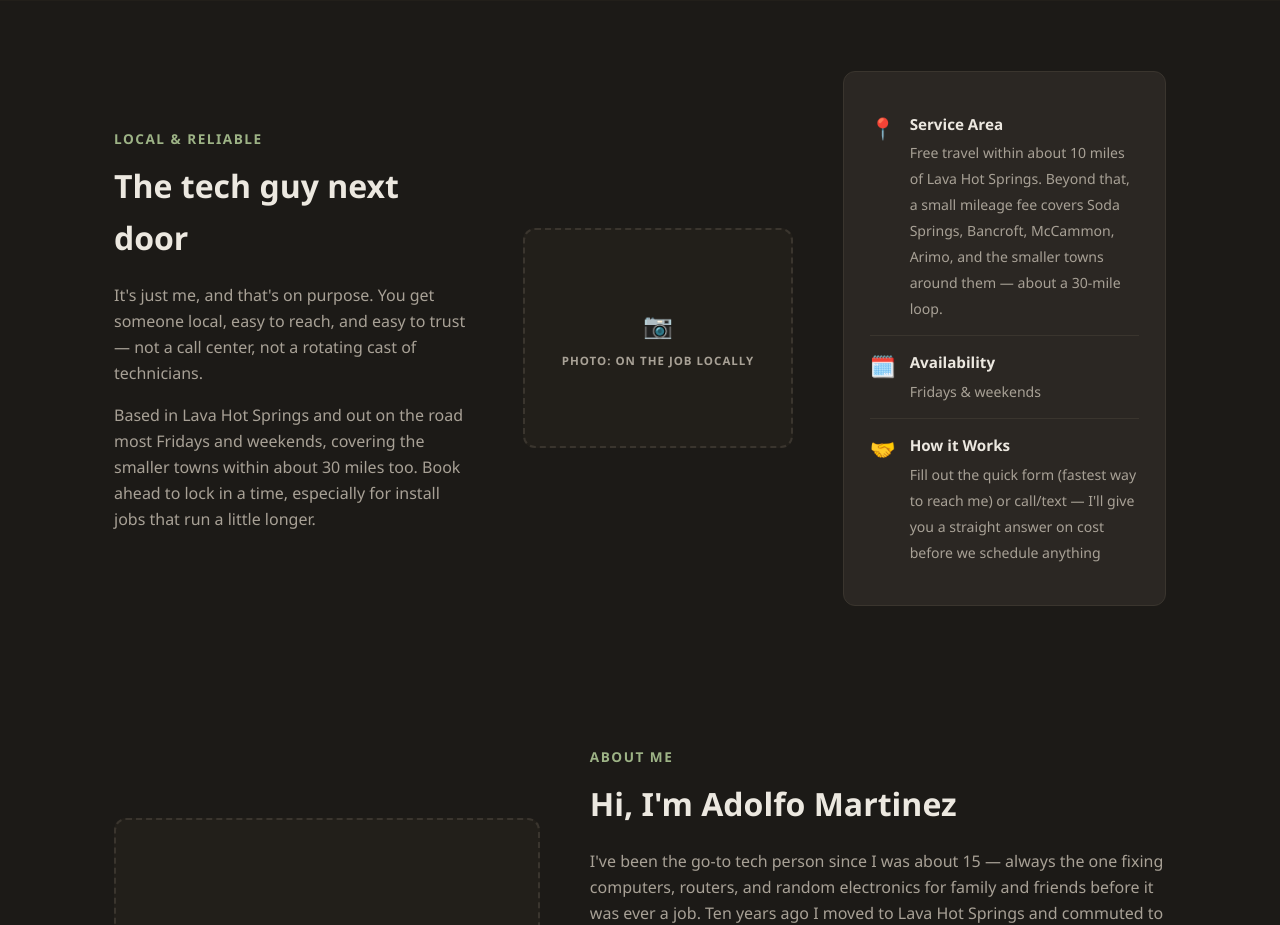
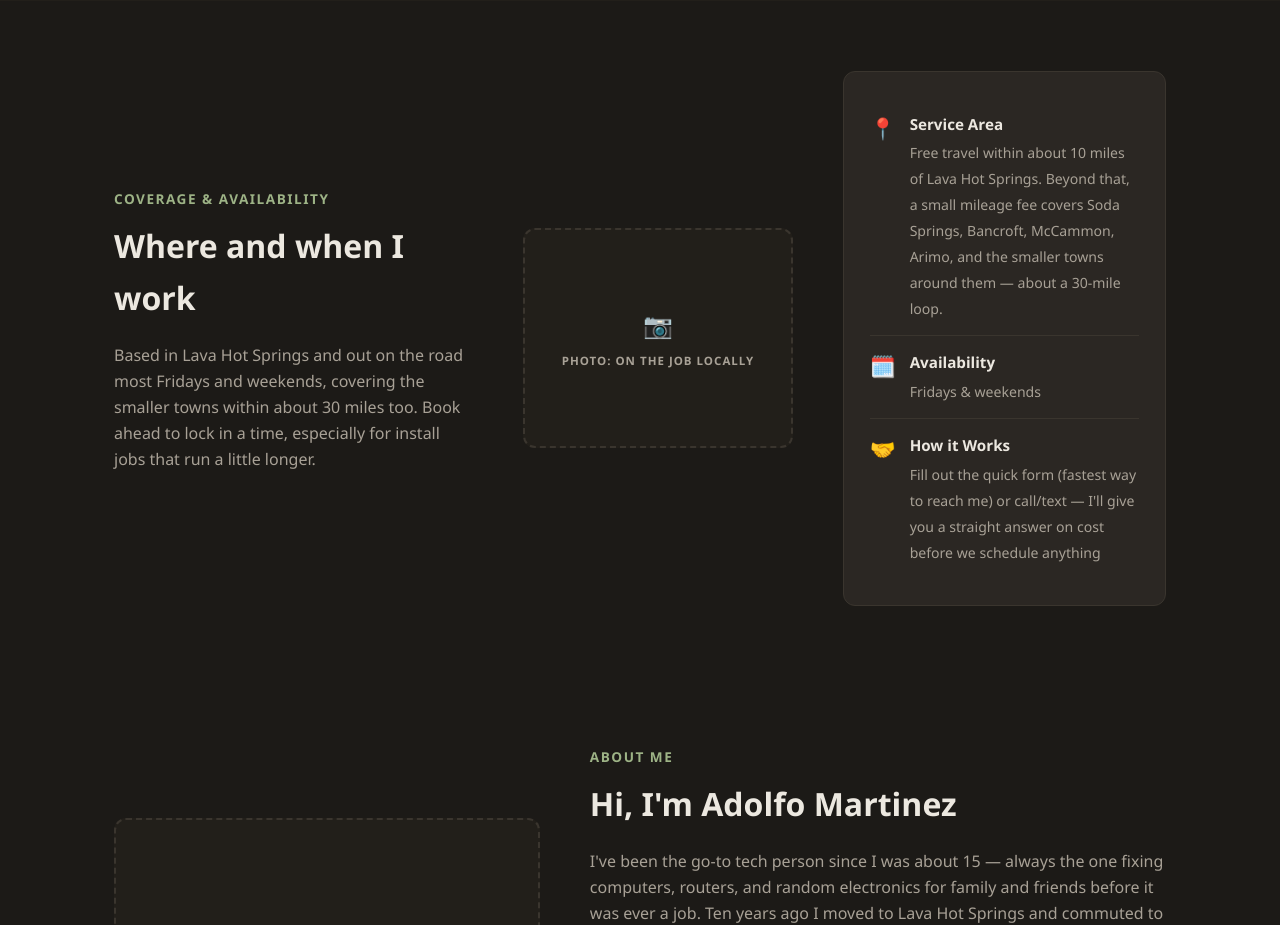
Before and after one commit to martwez/lavatechpro, a React (Vite) app: page / in a window 1280 px wide. Shown: the part 1700-2625 px from the top of the page. Built offline with nearby package versions, Linux system fonts and the light colour scheme.

Commit message:
Trim Service Area to logistics only, drop redundant trust pitch
The "it's just me, not a call center" line duplicated what About now covers
with real specifics, and the two sections sit back-to-back after the recent
reorder. Heading reworked to match: it's now purely coverage/availability.

```diff
--- a/src/components/ServiceArea.tsx
+++ b/src/components/ServiceArea.tsx
@@ -26,14 +26,11 @@ export default function ServiceArea() {
       <div className="mx-auto grid max-w-[1100px] grid-cols-1 items-center gap-[50px] px-6 min-[801px]:grid-cols-[1fr_0.75fr_0.9fr]">
         <Reveal>
           <span className="mb-[10px] block text-[0.85rem] font-bold uppercase tracking-[1.5px] text-lava-light">
-            Local &amp; Reliable
+            Coverage &amp; Availability
           </span>
           <h2 className="mb-[18px] text-[2rem] font-extrabold">
-            The tech guy next door
+            Where and when I work
           </h2>
-          <p className="mb-4 text-text-dim">
-            It's just me, and that's on purpose. You get someone local, easy to reach, and easy to trust — not a call center, not a rotating cast of technicians.
-          </p>
           <p className="mb-4 text-text-dim">
             Based in Lava Hot Springs and out on the road most Fridays and weekends, covering the smaller towns within about 30 miles too. Book ahead to lock in a time, especially for install jobs that run a little longer.
           </p>
```
